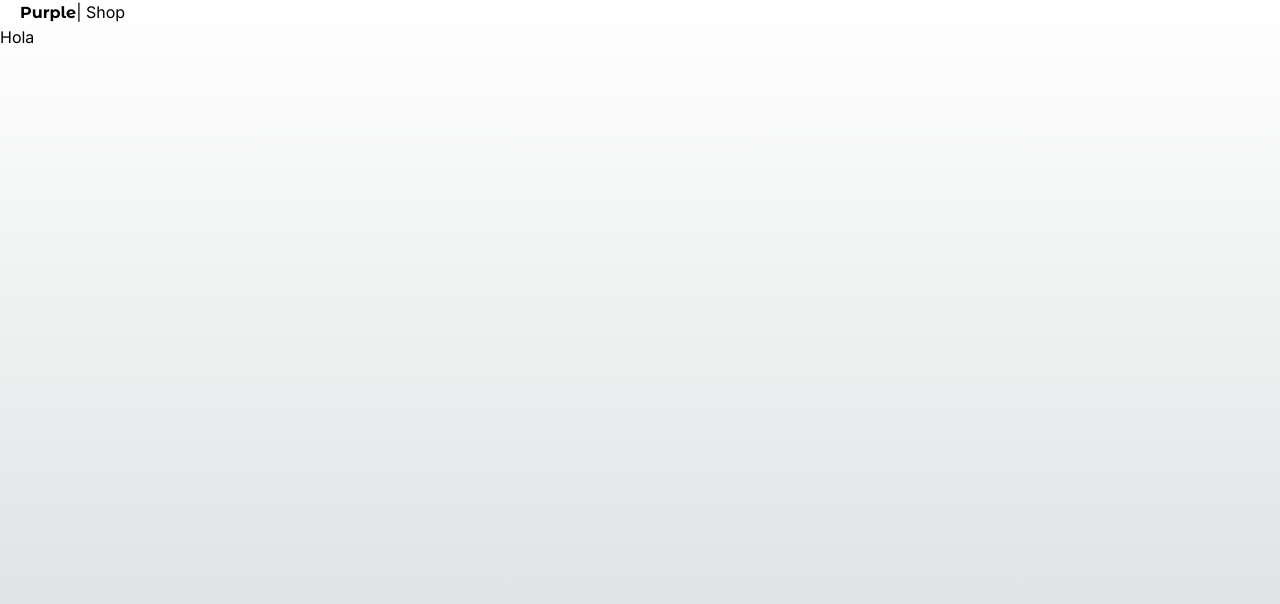
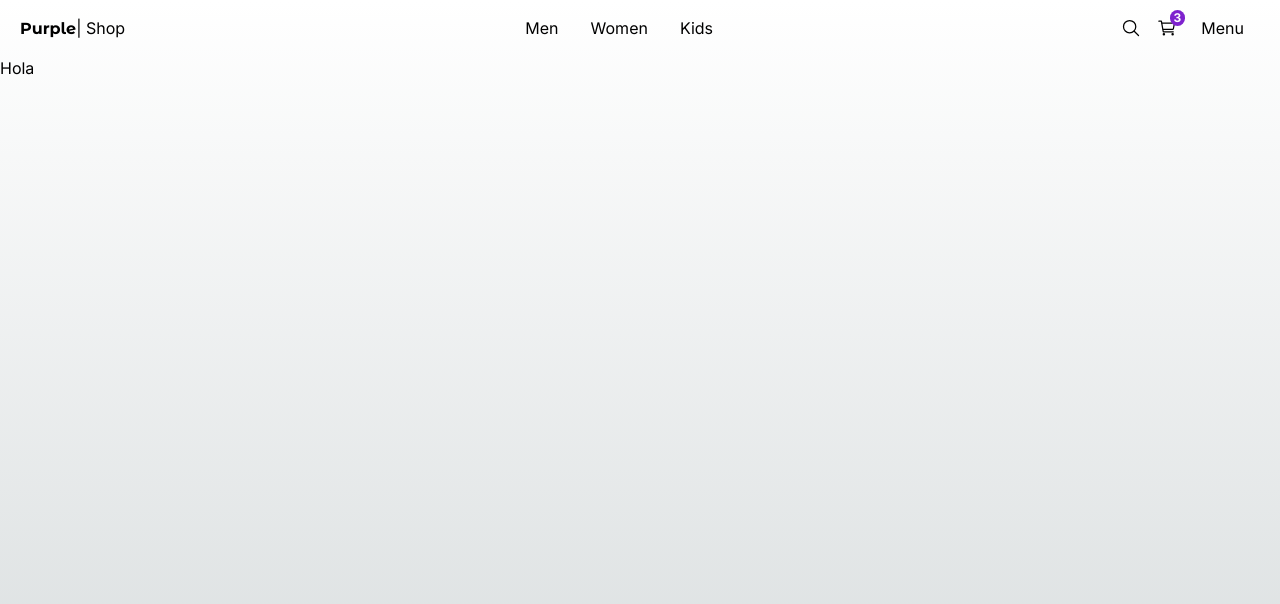
Before and after one commit to Walter-Daniel/purple-shop, a Next.js app: page / in a window 1280 px wide. Shown: the top 604 px of the page. Built offline with nearby package versions, Linux system fonts and the light colour scheme.

Commit message:
Create top menu

```diff
--- a/src/components/ui/top-menu/TopMenu.tsx
+++ b/src/components/ui/top-menu/TopMenu.tsx
@@ -1,6 +1,7 @@
 import { titleFont } from '@/config/fonts'
 import Link from 'next/link'
 import React from 'react'
+import { IoCartOutline, IoSearchOutline } from 'react-icons/io5'
 
 export const TopMenu = () => {
   return (
@@ -13,7 +14,31 @@ export const TopMenu = () => {
             </Link>
         </div>
         {/* Center Menu */}
-        <div className=''></div>
+        <div className='hiden sm:block'>
+          <Link className='m-2 p-2 rounded-md transition-all hover:bg-gray-100' href='/category/men'>Men</Link>
+          <Link className='m-2 p-2 rounded-md transition-all hover:bg-gray-100' href='/category/women'>Women</Link>
+          <Link className='m-2 p-2 rounded-md transition-all hover:bg-gray-100' href='/category/kids'>Kids</Link>
+        </div>
+
+        {/* End menu */}
+        <div className='flex items-center'>
+          <Link href='/search' className='mx-2'>
+              <IoSearchOutline className='w-5 h-5'/>
+          </Link>
+          <Link href='/cart' className='mx-2'>
+            <div className='relative'>
+              <span className='absolute text-xs rounded-full px-1 font-bold -top-2 -right-2 bg-purple-700 text-white'>
+                3
+              </span>
+              <IoCartOutline className='w-5 h-5'/>
+            </div>
+          </Link>
+          <button
+            className='m-2 p-2 transition-all hover:bg-gray-100'
+            >
+              Menu
+          </button>
+        </div>
     </nav>
   )
 }
```
